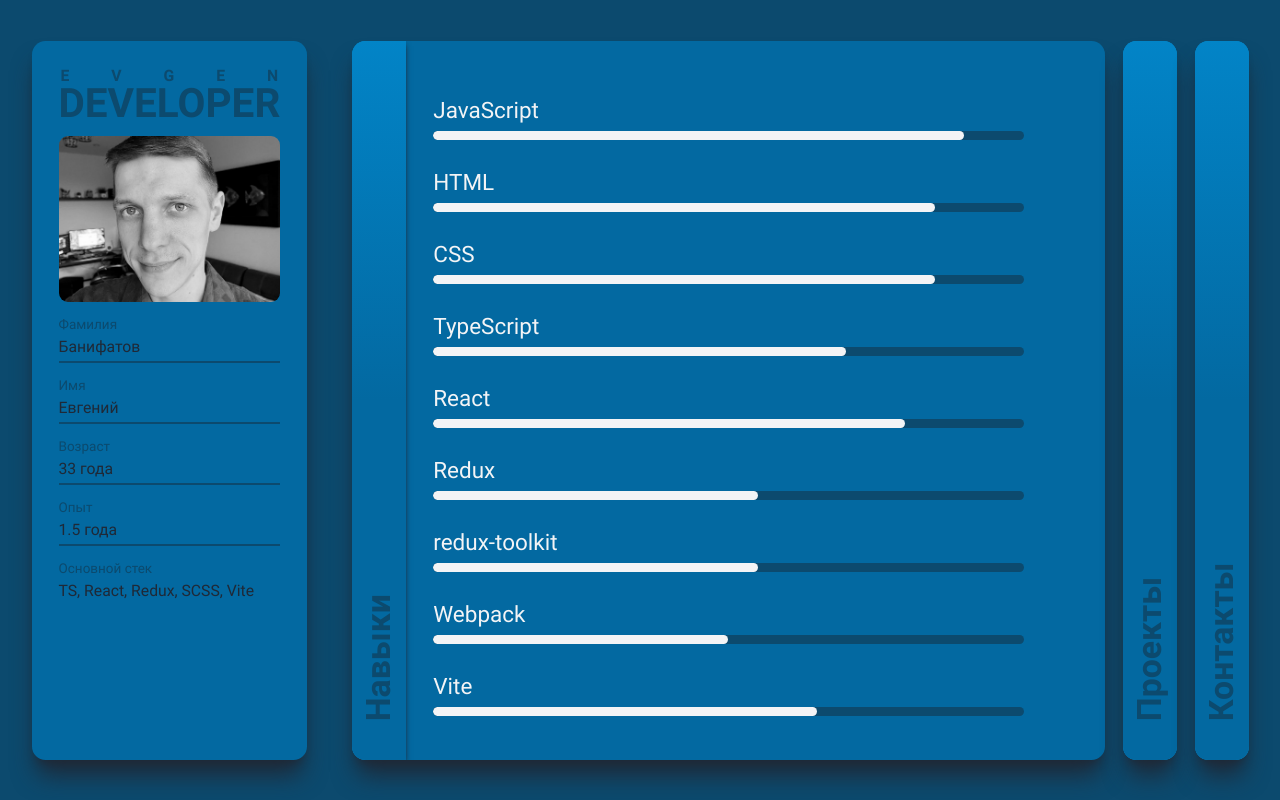
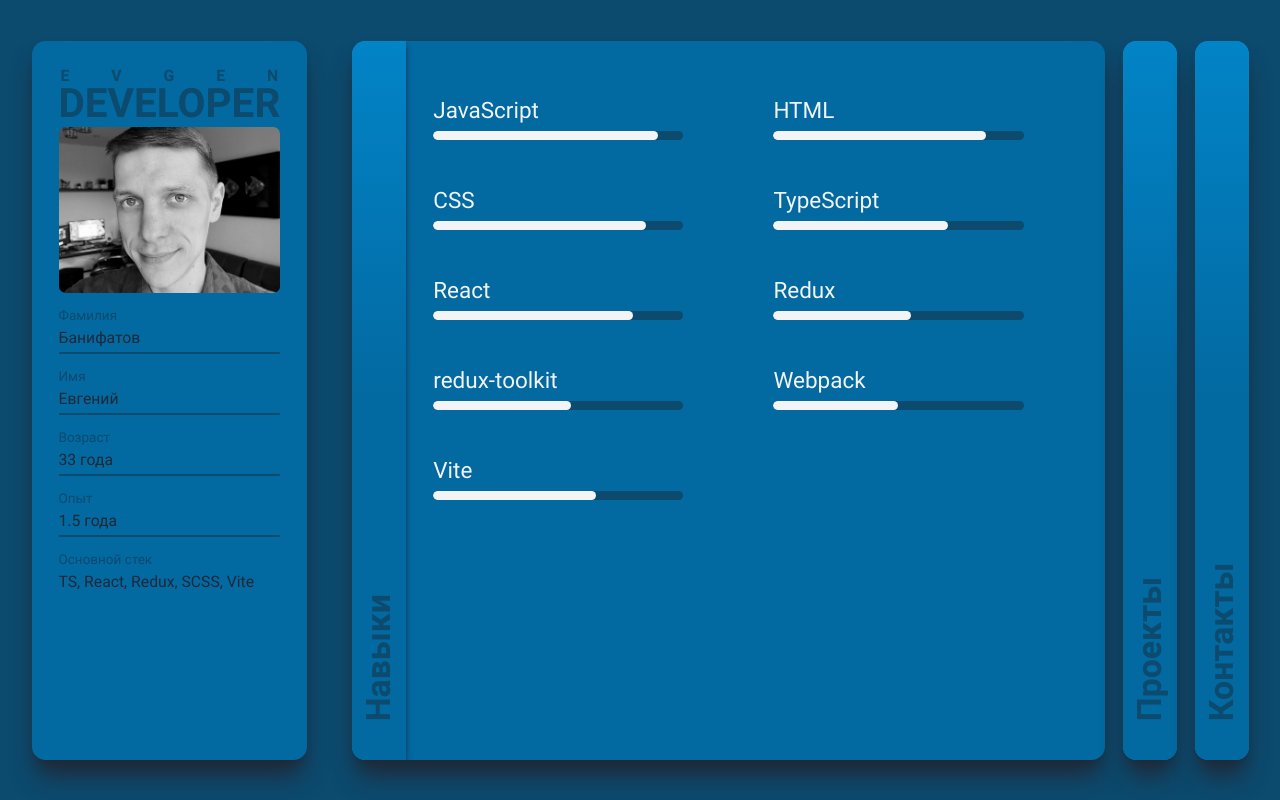
Before and after one commit to Holms2009/edeveloper, a React (Vite) app: page / in a window 1280 px wide. Built offline with nearby package versions, Linux system fonts and the light colour scheme.

Commit message:
Some styles fixes

```diff
--- a/src/features/Skills/Skills.module.css
+++ b/src/features/Skills/Skills.module.css
@@ -1,6 +1,7 @@
 .skills {
-  @apply h-fit flex flex-col;
-  @apply md:h-full;
+  @apply h-fit grid grid-cols-2 gap-x-20 gap-y-10;
+  @apply max-lg:grid-cols-1 max-lg:gap-y-7;
+  @apply max-md:gap-y-5;
 }
 
 .skills::-webkit-scrollbar {
@@ -11,7 +12,7 @@
   @apply w-full;
 }
 
-.skillWrapper:not(:first-child) {
+/* .skillWrapper:not(:first-child) {
   @apply mt-4;
   @apply md:mt-6;
-}
+} */
--- a/src/widgets/SidePanel/SidePanel.module.css
+++ b/src/widgets/SidePanel/SidePanel.module.css
@@ -1,13 +1,18 @@
 .sidePanel {
-  @apply max-w-full h-fit px-2 py-4 overflow-hidden flex flex-col;
+  @apply max-w-full h-fit px-4 py-4 overflow-hidden flex flex-col;
   @apply shadow-xl shadow-gray-800;
   @apply md:max-w-min md:h-full md:px-4 md:py-4;
   @apply xl:px-6 xl:py-6;
 }
 
+.top {
+  @apply max-sm:flex max-sm:flex-row-reverse max-sm:gap-3;
+}
+
 .photoWrapper {
   @apply mt-2 w-full aspect-[4/3] shrink-0 overflow-hidden;
   @apply grayscale rounded-lg;
+  @apply max-sm:shrink max-sm:mt-0 max-sm:rounded-md;
   @apply md:aspect-square md:transition-all md:duration-300;
   @apply lg:hover:grayscale-0 lg:hover:shadow-md lg:hover:shadow-gray-800;
 }
--- a/src/widgets/SidePanel/SidePanel.tsx
+++ b/src/widgets/SidePanel/SidePanel.tsx
@@ -9,9 +9,11 @@ import { Logo, TitledField } from '../../shared/ui';
 function SidePanel() {
   return (
     <div className={classNames(styles.sidePanel, 'widget')}>
-      <Logo />
-      <div className={styles.photoWrapper}>
-        <img className={styles.photo} src={photo} alt="Фото разработчика" />
+      <div className={styles.top}>
+        <Logo />
+        <div className={styles.photoWrapper}>
+          <img className={styles.photo} src={photo} alt="Фото разработчика" />
+        </div>
       </div>
       <div className={styles.info}>
         {
```
